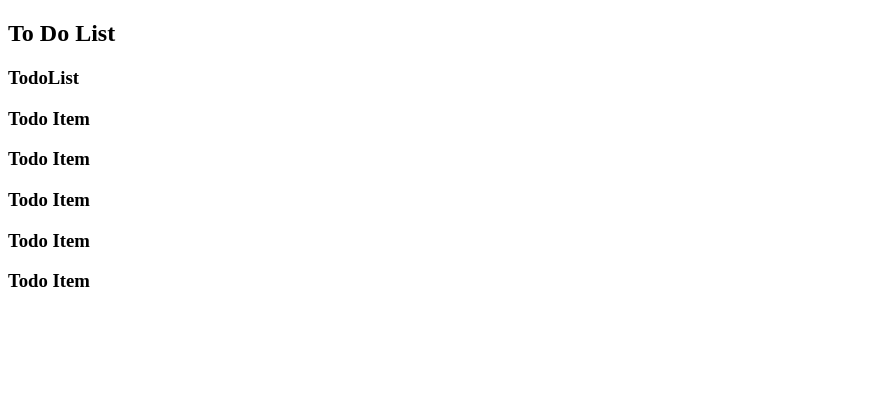
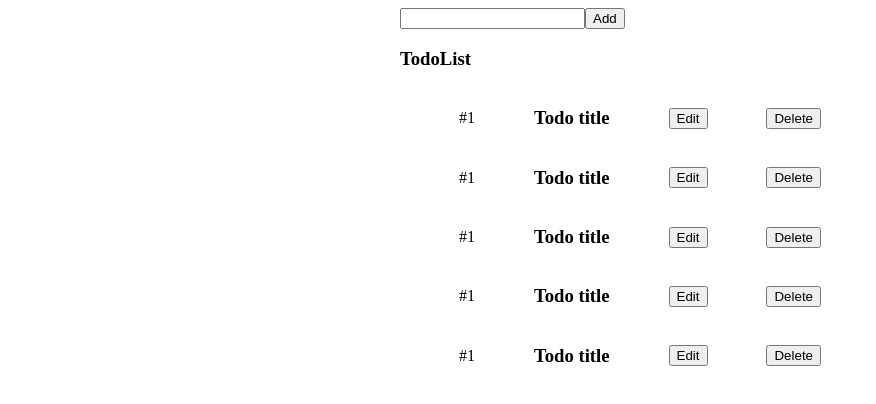
Before and after one commit to Cherezchur/npm-project, a Vue app: page / in a window 1280 px wide. Shown: the top 404 px of the page, without its empty margins (0-876 px from the left). Built offline with nearby package versions, Linux system fonts and the light colour scheme; the HTML template or start-up script is replaced by a standard one.

Commit message:
create store

```diff
--- a/package.json
+++ b/package.json
@@ -29,6 +29,7 @@
     "webpack-dev-server": "^4.11.1"
   },
   "dependencies": {
-    "vue": "^3.2.36"
+    "vue": "^3.2.36",
+    "vuex": "^4.0.2"
   }
 }
--- a/src/scss/style.scss
+++ b/src/scss/style.scss
@@ -9,3 +9,8 @@ $title-color: lightblue;
   height: 300px;
   background-image: url('/src/image/sadovaya.jpg');
 }
+
+.container {
+  width: 60vh;
+  margin: auto;
+}
--- a/src/vue/todo/TodoInput.vue
+++ b/src/vue/todo/TodoInput.vue
@@ -1,11 +1,16 @@
 <template>
-  <div>
-    <h2>To Do List</h2>
+  <div class="todoinput container">
+    <input type="text">
+    <button @click="methodsaddTodo">Add</button>
   </div>
 </template>
 
 <script setup>
+import { mapActions } from 'vuex';
 
+const methods = {
+  ...mapActions(["addTodo"])
+}
 </script>
 
 <style lang="scss" scoped>
--- a/src/vue/todo/TodoItem.vue
+++ b/src/vue/todo/TodoItem.vue
@@ -1,6 +1,9 @@
 <template>
-  <div>
-    <h3>Todo Item</h3>
+  <div class="item">
+    <span>#1</span>
+    <h3>Todo title</h3>
+    <button>Edit</button>
+    <button>Delete</button>
   </div>
 </template>
 
@@ -9,5 +12,10 @@
 </script>
 
 <style scoped>
+.item {
+  display: flex;
+  align-items: center;
+  justify-content: space-evenly;
+}
 
 </style>
--- a/src/vue/todo/TodoList.vue
+++ b/src/vue/todo/TodoList.vue
@@ -1,5 +1,5 @@
 <template>
-  <div>
+  <div class="todolist container">
     <h3>TodoList</h3>
     <TodoItem />
     <TodoItem />
```
Also changed, not shown: src/vue/store/index.js (added, +40 -0 lines), 1 other file (tests, documents, lock files or other folders).
